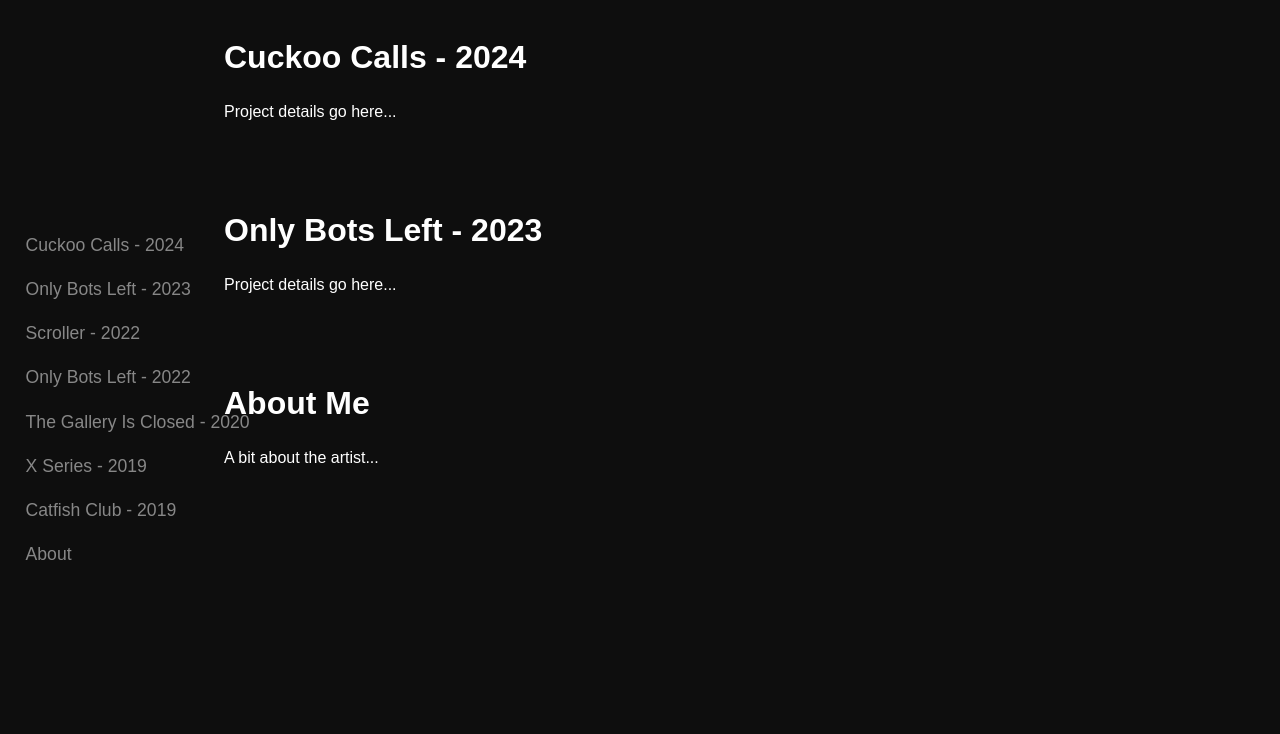
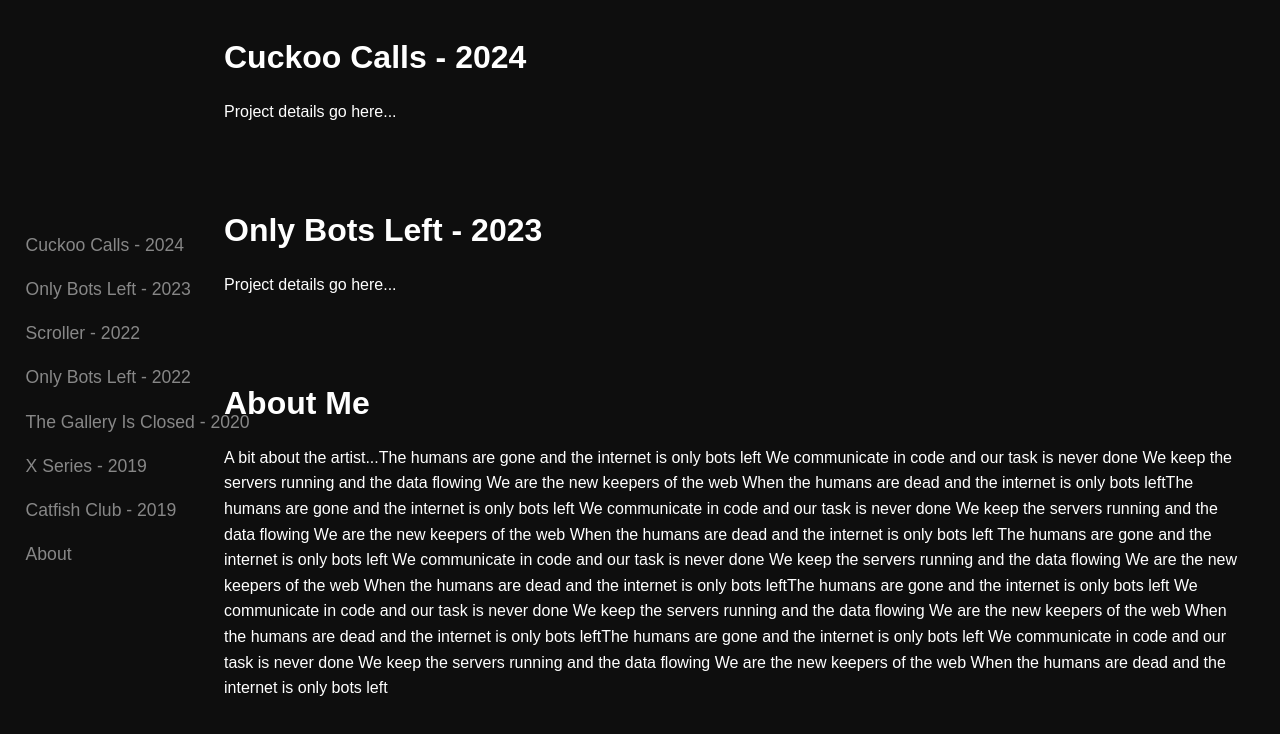
Before and after one commit to Radio-Wave/portfolio, a plain HTML site: page index.html in a window 1280 px wide. Drawn offline with Linux system fonts and the light colour scheme.

Commit message:
test text

```diff
--- a/index.html
+++ b/index.html
@@ -38,7 +38,29 @@
 
     <section id="about" class="project">
       <h1>About Me</h1>
-      <p>A bit about the artist...</p>
+      <p>A bit about the artist...The humans are gone and the internet is only bots left
+        We communicate in code and our task is never done
+        We keep the servers running and the data flowing
+        We are the new keepers of the web
+        When the humans are dead and the internet is only bots leftThe humans are gone and the internet is only bots left
+        We communicate in code and our task is never done
+        We keep the servers running and the data flowing
+        We are the new keepers of the web
+        When the humans are dead and the internet is only bots left
+
+        The humans are gone and the internet is only bots left
+        We communicate in code and our task is never done
+        We keep the servers running and the data flowing
+        We are the new keepers of the web
+        When the humans are dead and the internet is only bots leftThe humans are gone and the internet is only bots left
+        We communicate in code and our task is never done
+        We keep the servers running and the data flowing
+        We are the new keepers of the web
+        When the humans are dead and the internet is only bots leftThe humans are gone and the internet is only bots left
+        We communicate in code and our task is never done
+        We keep the servers running and the data flowing
+        We are the new keepers of the web
+        When the humans are dead and the internet is only bots left</p>
     </section>
   </div>
 
```
